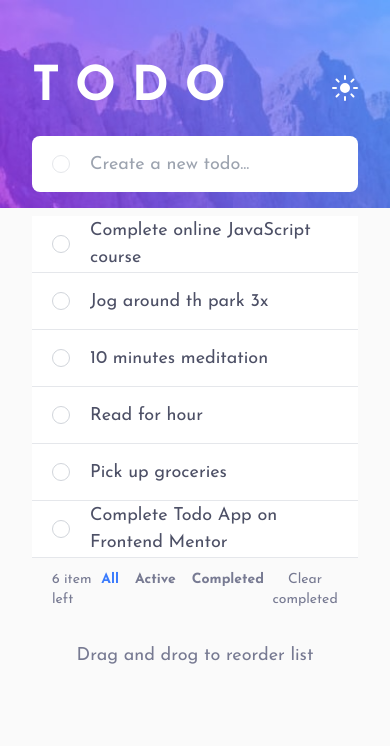
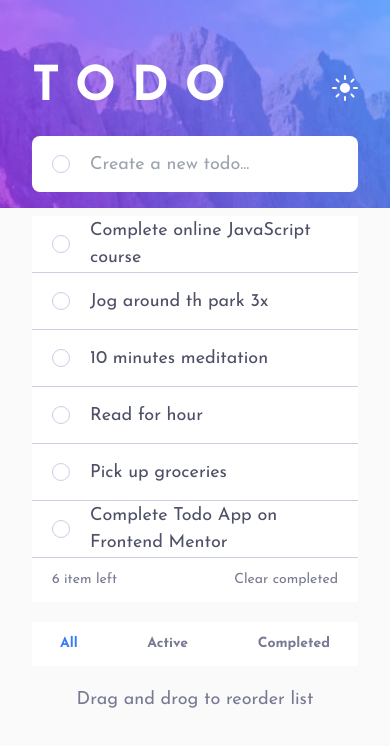
Before and after one commit to alejo9456/todo-app, a React (Vite) app: page / in a window 390 px wide. Shown: the top 746 px of the page. Built offline with nearby package versions, Linux system fonts and the light colour scheme.

Commit message:
feat: Added useEffect and useState to handle mobile versions in TodoOptions
Implemented useEffect and useState in TodoOptions to manage the display of two different structures in the mobile version.

```diff
--- a/src/App.jsx
+++ b/src/App.jsx
@@ -1,14 +1,26 @@
 
-import { useState } from 'react';
+import { useEffect, useState } from 'react';
 import { Search, TodoList } from './components';
 
-// if (!localStorage.theme) {
-//   localStorage.theme = 'dark';
-// }
 
 export const App = () => {
   const [theme, setTheme] = useState(localStorage.theme || 'dark');
-  console.log(theme);
+  const [isMobile, setIsMobile] = useState(false);
+  useEffect(() => {
+    const handleResize = () => {
+      const mobile = window.innerWidth <= 480;
+      setIsMobile(mobile);
+    };
+
+    window.addEventListener('resize', handleResize);
+
+    handleResize();
+
+    return () => {
+      window.removeEventListener('resize', handleResize);
+    };
+  }, []);
+
   const toggleThemeMode = () => {
     const newTheme = theme === 'light' ? 'dark' : 'light';
     setTheme(newTheme);
@@ -116,6 +128,7 @@ export const App = () => {
               onToggleTheme = { toggleThemeMode }
               isAllComplete={isAllComplete} />
           <TodoList
+            isMobile = { isMobile}
             todos= {filteredTodos}
             onReorderTodos={reorderTodos}
             onDeleteTodo = { deleteTodo }
--- a/src/components/Search.jsx
+++ b/src/components/Search.jsx
@@ -32,7 +32,7 @@ export const Search = ({ onAddTodo, onChangeAllTodos, isAllComplete, theme, onTo
             <div className='flex items-center w-full bg-white dark:bg-very-dark-desaturated-blue rounded-lg px-5 py-2'>
                 <button
                     onClick={ handleAllComplete }
-                    className={`relative flex justify-between rounded-full border p-2 hover:border-check cursor-pointer mr-5 ${isAllComplete ? 'bg-gradient-to-r from-primary-check to-secondary-check' : ''
+                    className={`relative flex justify-between rounded-full border border-light-grayish-blue dark:border-dark-grayish-blue p-2 hover:border-bright-blue dark:hover:hover:border-bright-blue cursor-pointer mr-5 ${isAllComplete ? 'bg-gradient-to-r from-primary-check to-secondary-check' : ''
                     }`}
                     >
                     {isAllComplete ? (
--- a/src/components/TodoItem.jsx
+++ b/src/components/TodoItem.jsx
@@ -51,7 +51,7 @@
           }, [todo]);
 
         return (
-            <article className="flex items-center w-full  rounded-t-lg px-5 py-2 border-b bg-inherit"
+            <article className="flex items-center w-full  rounded-t-lg px-5 py-2 border-b bg-inherit border-light-grayish-blue dark:border-dark-grayish-blue"
                 ref={provided.innerRef}
                 {...provided.draggableProps}
                 {...provided.dragHandleProps}
@@ -63,7 +63,7 @@
             >
                 <button
                 onClick={handleCheckboxChange}
-                className={`relative flex justify-between rounded-full border p-2 hover:bg-check-background border-gray-300 dark:border-dark-grayish-blue cursor-pointer mr-5 ${
+                className={`relative flex justify-between rounded-full border border-light-grayish-blue dark:border-dark-grayish-blue p-2 hover:border-bright-blue dark:hover:hover:border-bright-blue cursor-pointer mr-5 ${
                     todo.complete ? 'bg-gradient-to-r from-primary-check to-secondary-check' : ''
                 }`}
                 >
--- a/src/components/TodoList.jsx
+++ b/src/components/TodoList.jsx
@@ -2,7 +2,7 @@ import { TodoItem } from "./TodoItem"
 import { TodoOptions } from "./TodoOptions"
 import { DragDropContext, Droppable, Draggable } from '@hello-pangea/dnd';
 
-export const TodoList = ( { todos,onReorderTodos, onDeleteTodo, onFilterChange, onUpdateTodo, onClearComplete, onIncompleteTodos }) => {
+export const TodoList = ( { isMobile, todos,onReorderTodos, onDeleteTodo, onFilterChange, onUpdateTodo, onClearComplete, onIncompleteTodos }) => {
   const onDragEnd = (result) => {
     if (!result.destination) {
       return;
@@ -41,7 +41,7 @@ export const TodoList = ( { todos,onReorderTodos, onDeleteTodo, onFilterChange,
           )}
         </Droppable>
       </DragDropContext>
-      <TodoOptions className="hidden" size={onIncompleteTodos()} onFilterChange={onFilterChange} onClearComplete={onClearComplete} />
+      <TodoOptions isMobile={isMobile} className="hidden" size={onIncompleteTodos()} onFilterChange={onFilterChange} onClearComplete={onClearComplete} />
     </section>
   )
 }
--- a/src/components/TodoOptions.jsx
+++ b/src/components/TodoOptions.jsx
@@ -1,6 +1,6 @@
 import { useState } from "react";
 
-export const TodoOptions = ({ size, onFilterChange, onClearComplete }) => {
+export const TodoOptions = ({ isMobile, size, onFilterChange, onClearComplete }) => {
 
     const [activeFilter, setActiveFiler] = useState('all');
 
@@ -10,8 +10,34 @@ export const TodoOptions = ({ size, onFilterChange, onClearComplete }) => {
     }
 
     return (
-        <>
-            <footer className="text-dark-grayish-blue flex justify-between px-5 py-3 text-sm bg-inherit mb-5 sm:mb-0">
+        <footer>
+        {isMobile ? (
+            <>
+                <div className="text-dark-grayish-blue flex justify-between px-5 py-3 text-sm bg-inherit mb-5 sm:mb-0 bg-white dark:bg-very-dark-desaturated-blue">
+                    <span> { size} item left</span>
+                    <button
+                        onClick={ onClearComplete}
+                        className="hover:text-very-dark-grayish-blue dark:hover:text-light-grayish-blue"
+                        >Clear completed</button>
+                </div>
+                <div className="text-dark-grayish-blue flex justify-between px-5 py-3 text-sm bg-inherit mb-5 sm:mb-0 bg-white dark:bg-very-dark-desaturated-blue">
+                    <ul className="flex justify-between container">
+                        <li className={`font-bold mx-2 ${activeFilter !== 'all' ? 'hover:text-very-dark-grayish-blue dark:hover:text-light-grayish-blue' : ''} ${activeFilter === 'all' ? 'text-bright-blue' : 'text-dark-grayish-blue dark:text-light-grayish-blue'}`}>
+                            <a href="#" onClick={() => handleFilteredChange('all')}>All</a>
+                        </li>
+                        <li
+                            className={`font-bold mx-2 ${activeFilter !== 'active' ? 'hover:text-very-dark-grayish-blue dark:hover:text-light-grayish-blue' : ''} ${activeFilter === 'active' ? 'text-bright-blue': 'text-dark-grayish-blue'}`}>
+                            <a href="#" onClick={ ()=> handleFilteredChange('active') }>Active</a>
+                        </li>
+                        <li
+                            className={`font-bold mx-2 ${activeFilter !== 'completed' ? 'hover:text-very-dark-grayish-blue dark:hover:text-light-grayish-blue' : ''} ${activeFilter === 'completed' ? 'text-bright-blue': 'text-dark-grayish-blue'}`}>
+                            <a href="#" onClick={ ()=> handleFilteredChange('completed') }>Completed</a>
+                        </li>
+                    </ul>
+                </div>
+            </>
+        ) : (
+            <div className="bg-white dark:bg-very-dark-desaturated-blue text-dark-grayish-blue flex justify-between px-5 py-3 text-sm bg-inherit mb-5">
                 <span> { size} item left</span>
                 <ul className="flex justify-between">
                     <li className={`font-bold mx-2 ${activeFilter !== 'all' ? 'hover:text-very-dark-grayish-blue dark:hover:text-light-grayish-blue' : ''} ${activeFilter === 'all' ? 'text-bright-blue' : 'text-dark-grayish-blue dark:text-light-grayish-blue'}`}>
@@ -30,7 +56,8 @@ export const TodoOptions = ({ size, onFilterChange, onClearComplete }) => {
                     onClick={ onClearComplete}
                     className="hover:text-very-dark-grayish-blue dark:hover:text-light-grayish-blue"
                     >Clear completed</button>
-            </footer>
-        </>
+            </div>
+        )}
+        </footer>
     )
 }
--- a/tailwind.config.js
+++ b/tailwind.config.js
@@ -29,10 +29,6 @@ export default {
         'primary-check': 'hsl(192, 100%, 67%)',
         'secondary-check': 'hsl(280, 87%, 65%)'
       },
-      height: {
-        '40vh': '40vh',
-        '60vh': '60vh',
-      },
       fontWeight:{
         'ligth': '400',
         'bold': '700'
```
